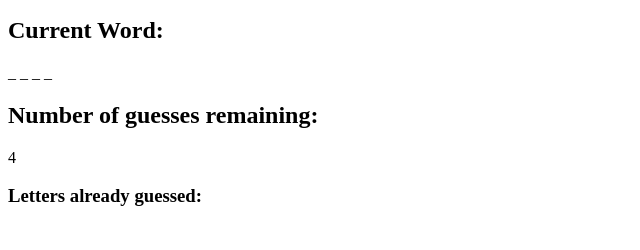
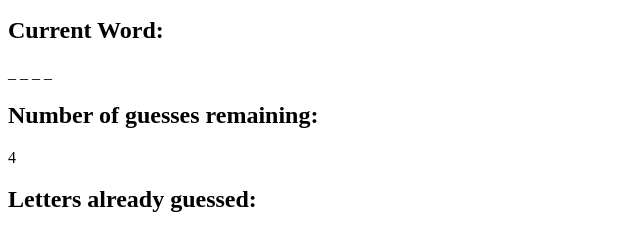
Before and after one commit to StephenT369/Word-Guess-Game, a plain HTML site: page index.html in a window 1280 px wide. Shown: the part 110-360 px from the top of the page, without its empty margins (0-640 px from the left). Drawn offline with Linux system fonts and the light colour scheme.

Commit message:
basic draft 1 update

```diff
--- a/index.html
+++ b/index.html
@@ -19,7 +19,7 @@
 <h2>Number of guesses remaining: </h2>
 <p id="guesses-remaining"></p>
 
-<h3>Letters already guessed: </h3>
+<h2>Letters already guessed: </h2>
 <p id="letters-guessed"></p>
 
 <script src="assets/javascript/game.js"></script>
```
